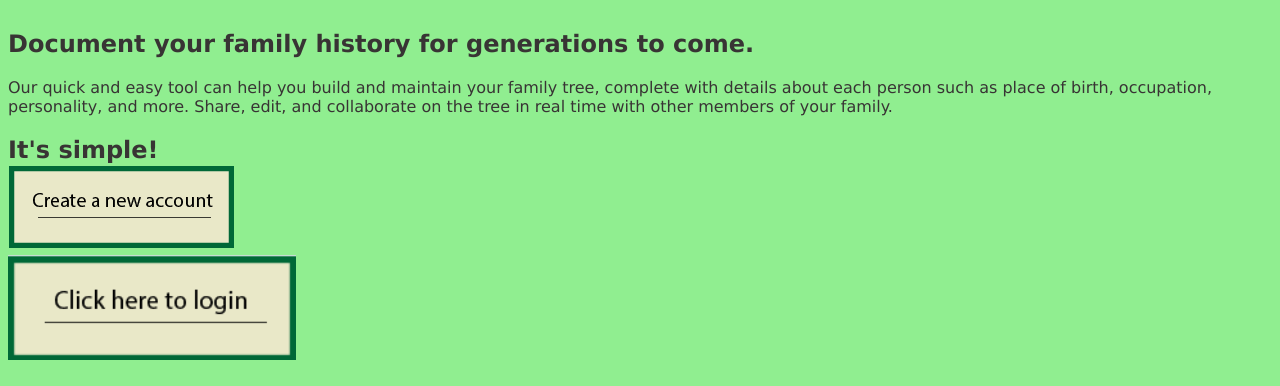
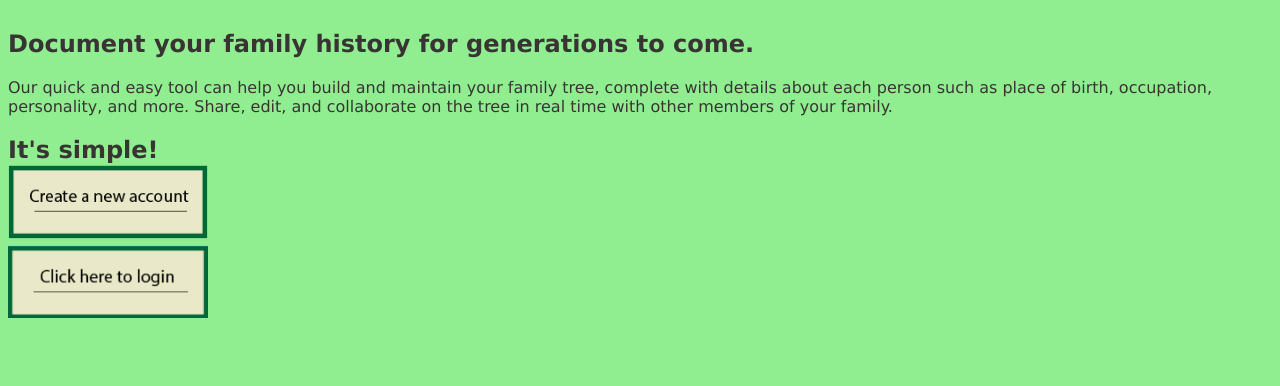
Before and after one commit to S-Amman-W/Find-Your-Roots, a PHP site: page /familyTree.html in a window 1280 px wide. Shown: the part 556-942 px from the top of the page. After the commit the page ends 874 px from the top, so only its background shows below. Run offline with PHP 8.4, Linux system fonts and the light colour scheme.

Commit message:
made buttons the same size

```diff
--- a/Find-Your-Roots/stylesheets/main.css
+++ b/Find-Your-Roots/stylesheets/main.css
@@ -58,11 +58,12 @@ body{
 img {
       max-width: 100%;
       height: auto;
-      width: auto\9;
+      width: auto/9;
 }
 
 button {
  padding: 0;
  border: none;
  background: none;
+ width: 200px;
 }
```
Also changed, not shown: Find-Your-Roots/familyTree.html (line endings or trailing spaces).
